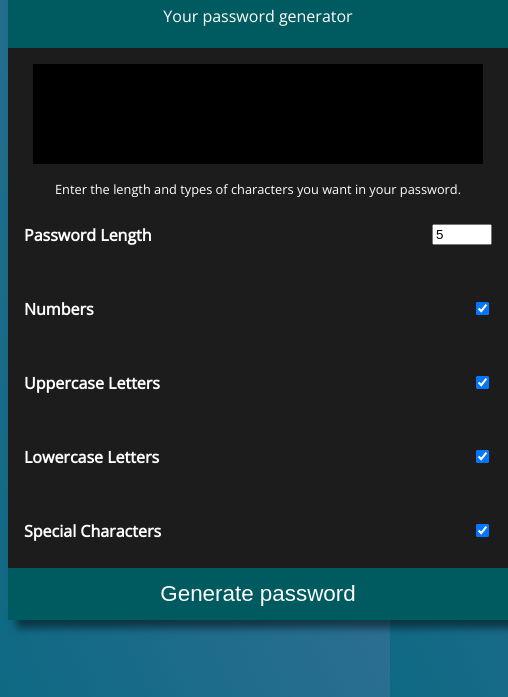
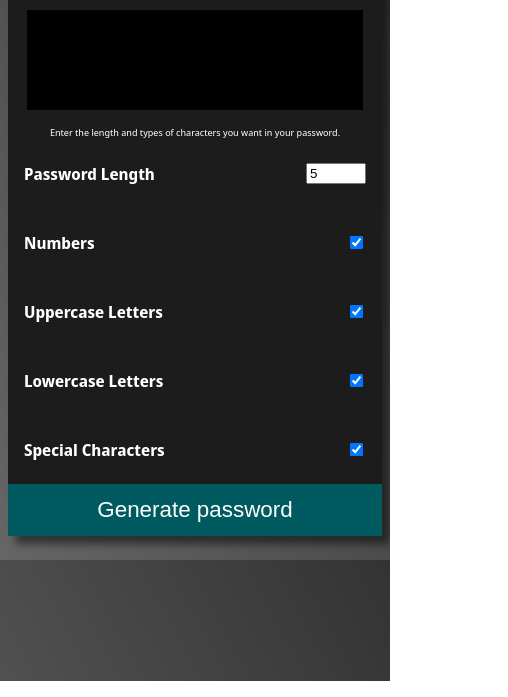
Before and after one commit to lpontes8/password-generator, a plain HTML site: page index.html in a window 390 px wide. Shown: the part 163-860 px from the top of the page, 508 px wide, since content can reach past the window. Drawn offline with nearby package versions, Linux system fonts and the light colour scheme.

Commit message:
fix reposive design

```diff
--- a/style.css
+++ b/style.css
@@ -1,59 +1,60 @@
-@import url('https://fonts.googleapis.com/css2?family=Open+Sans&display=swap');
-@import url('https://fonts.googleapis.com/css2?family=VT323&display=swap');
+@import url('https://fonts.googleapis.com/css2?family=Noto+Sans+Display&family=VT323&display=swap');
 
 * {
     box-sizing: border-box;
 }
 
+
 body {
-    font-family: 'Open sans', sans-serif;
+    font-family: 'Noto Sans Display', sans-serif;
     color: #fff;
-    background-image: linear-gradient(to right top, #0E6983, #45739F);
+    background-image: linear-gradient(to right top, rgba(0, 0, 0, 0.6), rgba(0, 0, 0, 0.8));
     background-size: 100% 100%;
     background-position: center center;
-    min-height: 100vh;
+}
+
+body,
+.container {
     display: flex;
     flex-direction: column;
     justify-items: center;
     align-items: center;
+    min-height: 100%;
 }
 
 .container {
-    margin: auto;
+    background-color: #1D1C1C;
+    margin: 1rem auto;
     display: flex;
-    flex-direction: column;
-    align-items: center;
-    width: 30%;
-    min-width: 500px;
+    width: 500px;
     box-shadow: 0.5rem 0.5rem 0.5rem rgba(0, 0, 0, 0.5);
     text-align: center;
-    background-color: #1D1C1C;
 }
 
 .app-label {
+    background-color: #005B60;
     padding: 0.3rem;
     width: 100%;
-    background-color: #005B60;
 }
 
 .info {
     font-size: 0.8rem;
 }
 
+
 .result-container {
     display: flex;
+    flex-direction: row;
+    background-color: #000000;
+    color: green;
     font-family: 'VT323', monospace;
-    color: green;
-    font-size: 2.2rem;
-    align-items: center;
+    font-size: 1.6rem;
+    text-align: justify;
     width: 90%;
     height: 100px;
     position: relative;
     margin: 1rem;
     padding: 1rem;
-    overflow: auto;
-    background-color: #000000;
-    overflow: hidden;
 }
 
 .form-control {
@@ -71,19 +72,28 @@ body {
 }
 
 .btn-submit {
-    border: none;
     background-color: #005B60;
     color: #fff;
+    border: none;
+    font-size: 1.4rem;
     cursor: pointer;
     display: block;
-    font-size: 1.4rem;
     padding: 0.8rem;
     width: 100%;
-    transition: all .8s ease;
+    transition: all .5s ease;
 }
 
 .btn-submit:hover {
     background-color: #468E92;
-    font-size: 1.5rem;
     border: solid #fff;
 }
+
+@media (max-width: 800px) {
+    .container {
+        width: 100%;
+    }
+
+    .info {
+        font-size: 0.6rem;
+    }
+}
```
